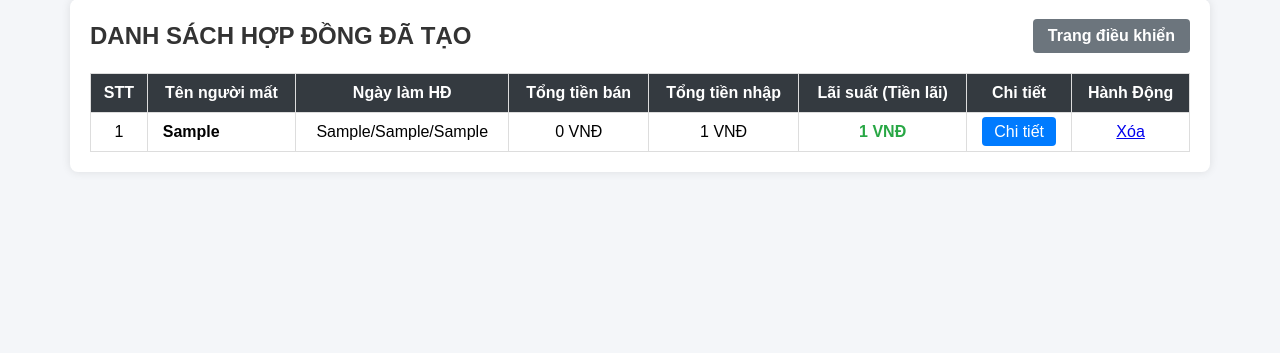
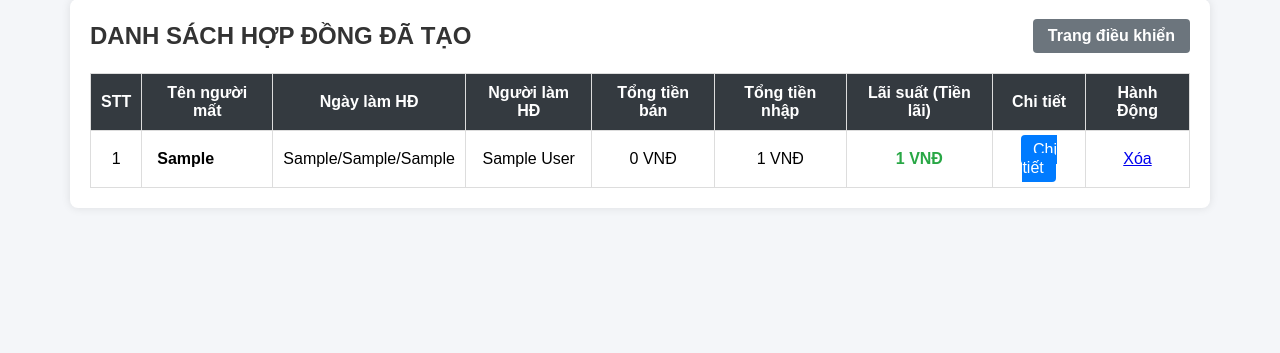
Before and after one commit to fsoua/quan-ly-kho-354, a Django app: page /quan_ly/hop_dong/ in a window 1280 px wide. Shown: the part 21-374 px from the top of the page. Run offline with Django 5.2, Linux system fonts and the light colour scheme; tables that the repository leaves empty hold one stand-in row (values such as "Sample post").

Commit message:
fix: lan cuoi

```diff
--- a/btl/templates/quan_ly/danh_sach_hop_dong.html
+++ b/btl/templates/quan_ly/danh_sach_hop_dong.html
@@ -33,6 +33,7 @@
                 <th>STT</th>
                 <th>Tên người mất</th>
                 <th>Ngày làm HĐ</th>
+                <th>Người làm HĐ</th>
                 <th>Tổng tiền bán</th>
                 <th>Tổng tiền nhập</th>
                 <th>Lãi suất (Tiền lãi)</th>
@@ -46,6 +47,7 @@
                 <td>{{ forloop.counter }}</td>
                 <td class="text-left"><strong>{{ hd.ten_nguoi_mat }}</strong></td>
                 <td>{{ hd.ngay }}/{{ hd.thang }}/{{ hd.nam }}</td>
+                <td>{{ hd.nhan_vien.full_name }}</td>
                 <td>{{ hd.tong_tien_ban|floatformat:0 }} VNĐ</td>
                 <td>{{ hd.tong_tien_nhap|floatformat:0 }} VNĐ</td>
                 <td class="profit">{{ hd.tong_tien_lai|floatformat:0 }} VNĐ</td>
--- a/btl/views.py
+++ b/btl/views.py
@@ -402,6 +402,7 @@ def user_thuong_phat(request):
     })
 
 def tao_hop_dong(request):
+    user = get_current_user(request)
     do_vat = InventoryItem.objects.select_related('category', 'location').order_by('item_id')
 
     if request.method == 'POST':
@@ -418,6 +419,7 @@ def tao_hop_dong(request):
             thang=thang,
             nam=nam,
             dt_kho=dt_kho,
+            nhan_vien=user,
             tong_tien_ban=0,
             tong_tien_nhap=0,
             tong_tien_lai=0
@@ -464,7 +466,7 @@ def tao_hop_dong(request):
     return render(request, 'user/tao_hop_dong.html', {'do_vat': do_vat})
 
 def danh_sach_hop_dong(request):
-    hop_dongs = Contract.objects.all().order_by('-contract_id')
+    hop_dongs = Contract.objects.select_related('nhan_vien').all().order_by('-contract_id')
     return render(request, 'quan_ly/danh_sach_hop_dong.html', {'hop_dongs': hop_dongs})
 
 def chi_tiet_hop_dong(request, contract_id):
```
